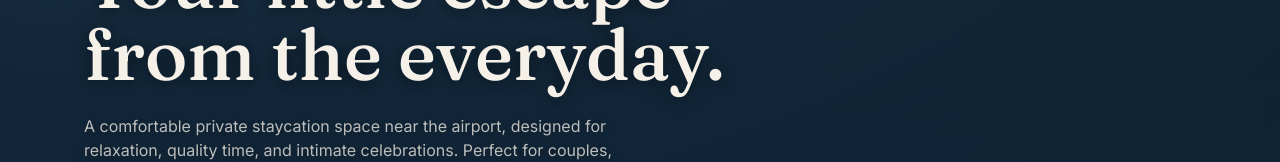
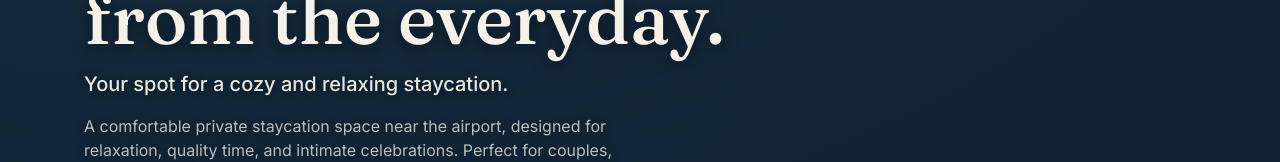
Before and after one commit to cozyspot-azurestaycation/cozyspotazurestaycation206, a Next.js app: page / in a window 1280 px wide. Shown: the part 428-590 px from the top of the page. Built offline with nearby package versions, Linux system fonts and the light colour scheme; no server answers.

Commit message:
Update hero.tsx

```diff
--- a/components/hero.tsx
+++ b/components/hero.tsx
@@ -73,7 +73,11 @@ export function Hero() {
           </span>
         </h1>
 
-        <p className="mt-6 max-w-xl text-[15px] leading-relaxed text-linen/90 drop-shadow-[0_1px_4px_rgba(0,0,0,0.5)] sm:text-base sm:text-linen/75">
+        <p className="mt-4 max-w-xl text-lg font-medium text-linen/95 drop-shadow-[0_1px_4px_rgba(0,0,0,0.5)] sm:text-xl">
+          Your spot for a cozy and relaxing staycation.
+        </p>
+
+        <p className="mt-4 max-w-xl text-[15px] leading-relaxed text-linen/90 drop-shadow-[0_1px_4px_rgba(0,0,0,0.5)] sm:text-base sm:text-linen/75">
           A comfortable private staycation space near the airport, designed
           for relaxation, quality time, and intimate celebrations. Perfect for
           couples, families, and small groups looking for a convenient place
```
